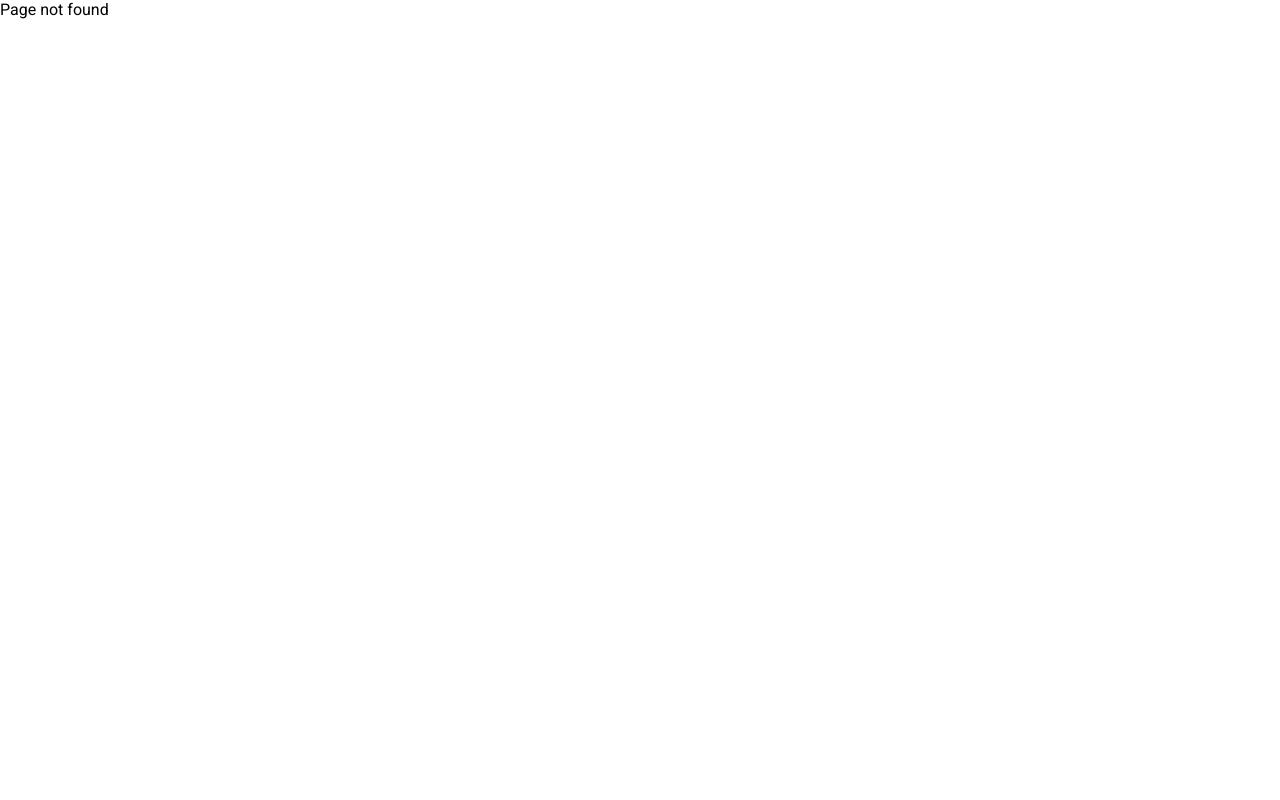
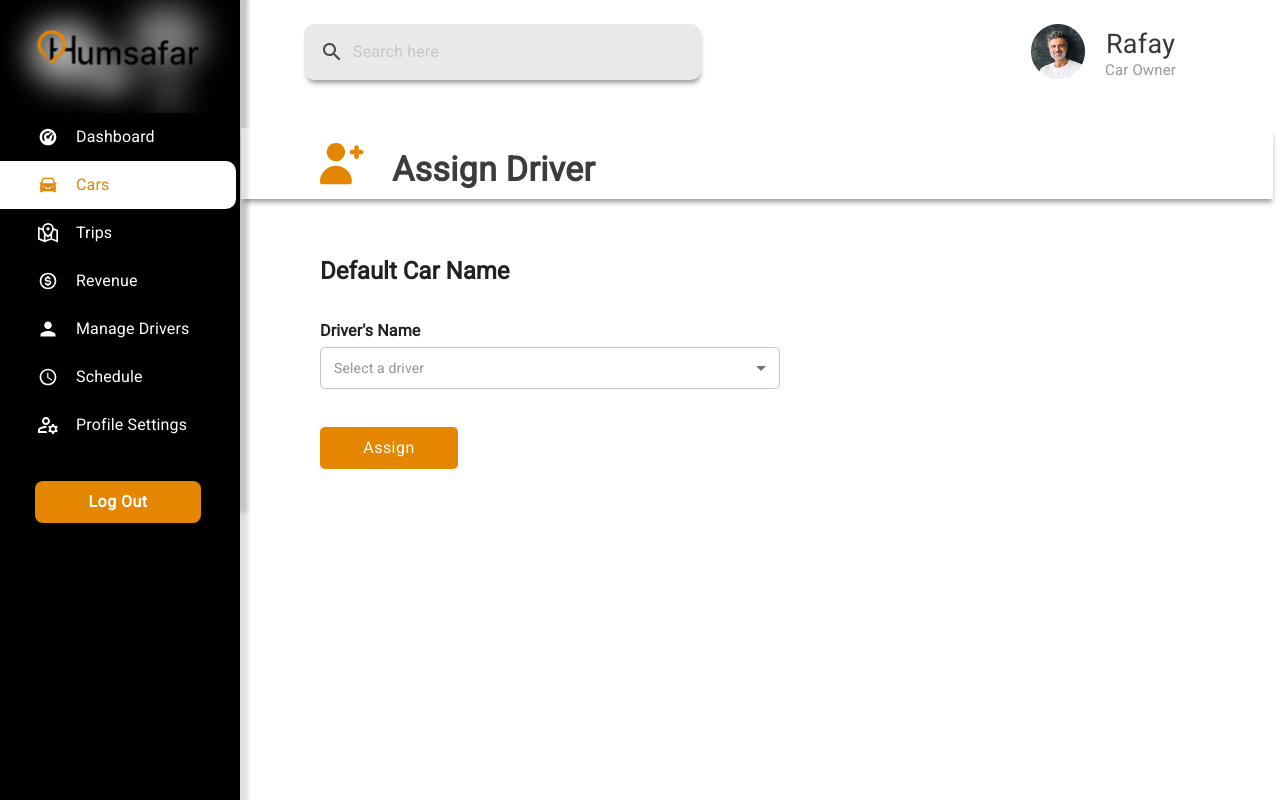
Before and after one commit to umer-shehzad/humsafardashboard, a React (Vite) app: page /driver/cars/assign-driver in a window 1280 px wide. Before the commit this address had no page. Built offline with nearby package versions, Linux system fonts and the light colour scheme.

Commit message:
Implement Assign Driver Page of Car Main Screen

```diff
--- a/package.json
+++ b/package.json
@@ -15,7 +15,7 @@
     "@emotion/styled": "^11.11.5",
     "@fontsource/roboto": "^5.0.13",
     "@mui/icons-material": "^5.15.20",
-    "@mui/material": "^5.15.21",
+    "@mui/material": "^5.16.0",
     "@mui/x-charts": "^7.8.0",
     "formik": "^2.4.6",
     "formik-mui": "^5.0.0-alpha.0",
--- a/src/App.jsx
+++ b/src/App.jsx
@@ -11,6 +11,7 @@ import Login from './pages/login/Login';
 import Password from './pages/signup/Password';
 import PersonalInfo from './pages/signup/PersonalInfo';
 import UploadCnic from './pages/signup/UploadCnic';
+import AssignDriverPage from './pages/driver/AssignDriverPage';
 
 function App() {
   return (
@@ -34,6 +35,7 @@ function App() {
           <Route path="dashboard" element={<DashboardPage />} />
           <Route path="cars" element={<CarsPage />} />
           <Route path="cars/add-car" element={<AddCarPage />} />
+          <Route path="cars/assign-driver" element={<AssignDriverPage />} />
           <Route path="manage-drivers" element={<ManageDriverPage />} />
         </Route>
 
--- a/src/components/common/CustomSelectField.jsx
+++ b/src/components/common/CustomSelectField.jsx
@@ -1,36 +1,58 @@
 import React from 'react';
 import { Field } from 'formik';
-
-import { Box, FormControl, InputLabel, MenuItem, Select, Typography } from '@mui/material';
+import { Box, FormControl, MenuItem, Select, Typography } from '@mui/material';
 
 const CustomSelectField = ({
   fieldName,
   labelName,
   options,
+  placeholder,
+  placeholderColor,
+  placeholderFontSize,
   textFontSize,
   textFontWeight,
   mb,
   borderRadius,
   width,
-    height
-
+  height,
 }) => {
   return (
     <Box>
       <Field name={fieldName}>
-                {({ field, form }) => (
+        {({ field, form }) => {
+          const isPlaceholder = field.value === '';
+          return (
             <FormControl fullWidth>
-                        <Typography fontSize={textFontSize} fontWeight={textFontWeight} mb={mb}>{labelName}</Typography>
+              <Typography fontSize={textFontSize} fontWeight={textFontWeight} mb={mb}>
+                {labelName}
+              </Typography>
               <Select
                 labelId={`${fieldName}-label`}
                 id={fieldName}
                 {...field}
-                            // label={labelName}
+                value={field.value || ""}
+                displayEmpty
                 onChange={(event) => {
                   form.setFieldValue(fieldName, event.target.value);
                 }}
-                            sx={{ borderRadius: borderRadius, width: width, height: height }}
+                renderValue={(selected) => {
+                  if (selected === "") {
+                    return <span style={{ color: placeholderColor, fontSize: placeholderFontSize }}>{placeholder}</span>;
+                  }
+                  return options.find(option => option.value === selected)?.label;
+                }}
+                sx={{
+                  borderRadius: borderRadius,
+                  width: width,
+                  height: height,
+                }}
               >
+                <MenuItem
+                  value=""
+                  disabled
+                >
+                  {placeholder}
+                </MenuItem>
                 {options.map((option) => (
                   <MenuItem key={option.value} value={option.value}>
                     {option.label}
@@ -38,7 +60,8 @@ const CustomSelectField = ({
                 ))}
               </Select>
             </FormControl>
-                )}
+          );
+        }}
       </Field>
     </Box>
   );
--- a/src/components/common/FormHeadingPaper.jsx
+++ b/src/components/common/FormHeadingPaper.jsx
@@ -9,7 +9,7 @@ const FormHeadingPaper = ({ title, imgPath }) => {
       alignItems={'end'}
       component={Paper}
       borderRadius={0}
-      width={'105%'}
+      width={'107.5%'}
       elevation={10}
       pl={9}
       py={1}
@@ -18,7 +18,7 @@ const FormHeadingPaper = ({ title, imgPath }) => {
       sx={{
         position: 'relative',
         zIndex: 1,
-        right: 23,
+        right: 39,
         boxShadow: '1px 5px 5px -2px rgba(0,0,0,0.4)',
       }}
     >
--- a/src/components/driver-side/car/AddCarForm.jsx
+++ b/src/components/driver-side/car/AddCarForm.jsx
@@ -67,7 +67,7 @@ const AddCarForm = () => {
               <CustomSelectField fieldName={'vehicleType'} labelName={'Vehicle Type'} options={vehicleTypeOptions} height={'42px'} width={'50%'} textFontSize={16} textFontWeight={'bold'} mb={0.5} borderRadius={'5px'} />
               <CustomSelectField fieldName={'ficilities'} labelName={'Facilities'} options={facilitiesOptions} height={'42px'} width={'50%'} textFontSize={16} textFontWeight={'bold'} mb={0.5} borderRadius={'5px'} />
 
-              <UploadImage labelName={'Registration Card'} height={'20vh'} width={'50%'} textFontSize={16} textFontWeight={'bold'} mb={3} borderRadius={'10px'} selectImgWidth={'25%'} />
+              <UploadImage labelName={'Registration Card'} height={'20vh'} width={'48%'} textFontSize={16} textFontWeight={'bold'} mb={3} borderRadius={'10px'} selectImgWidth={'25%'} />
 
               <Grid container mt={2} mb={10} gap={5}>
                 <Grid item xs={2.5}>
--- /dev/null
+++ b/src/components/driver-side/car/AssignDriverFrom.jsx
@@ -0,0 +1,63 @@
+import React from 'react';
+import { Box, Grid, Typography } from '@mui/material';
+import CustomButton from '../../common/CustomButton';
+import { Form, Formik } from 'formik';
+import CustomSelectField from '../../common/CustomSelectField';
+import { assignDriverOptions } from '../../../utils/RegisteredCarData';
+import { colors } from '../../../utils/colors';
+import { Link, useLocation } from 'react-router-dom';
+
+const AssignDriverForm = () => {
+  const { state } = useLocation();
+  const carValue = state?.carValue || 'Default Car Name';
+
+  return (
+    <Box ml={5}>
+      <Typography variant='h5' fontWeight={'bold'} mb={4}>{carValue}</Typography>
+      {/* Form */}
+      <Formik
+        initialValues={{
+          assignDriver: '',
+        }}
+        onSubmit={(values) => {
+          console.log(values);
+        }}
+      >
+        {({ errors, touched }) => (
+          <Form>
+            <Box
+              display={'flex'}
+              flexDirection={'column'}
+              rowGap={1.75}
+            >
+              <CustomSelectField
+                fieldName={'driverName'}
+                labelName={`Driver's Name`}
+                placeholder={`Select a driver`}
+                placeholderColor={colors.cardBorderColor}
+                placeholderFontSize={'14px'}
+                options={assignDriverOptions}
+                height={'42px'}
+                width={'50%'}
+                textFontSize={16}
+                textFontWeight={'bold'}
+                mb={0.5}
+                borderRadius={'5px'}
+              />
+
+              <Grid container mt={3}>
+                <Grid item xs={1.5}>
+                  <Link to={'/driver/cars'}>
+                    <CustomButton btnName={'Assign'} width={'120%'} fontWeight={500} borderRadius={'5px'} />
+                  </Link>
+                </Grid>
+              </Grid>
+            </Box>
+          </Form>
+        )}
+      </Formik>
+    </Box>
+  );
+}
+
+export default AssignDriverForm;
--- a/src/components/driver-side/car/CarDetailCard.jsx
+++ b/src/components/driver-side/car/CarDetailCard.jsx
@@ -1,11 +1,9 @@
-import React from 'react'
-
-import { Box, Grid, Typography } from '@mui/material'
-
-import { colors } from '../../../utils/colors'
-import CustomButton from '../../common/CustomButton'
-
-import CarDetailsCardContent from './CarDetailsCardContent'
+import React from 'react';
+import { Box, Grid, Typography } from '@mui/material';
+import { colors } from '../../../utils/colors';
+import CustomButton from '../../common/CustomButton';
+import CarDetailsCardContent from './CarDetailsCardContent';
+import { Link, NavLink } from 'react-router-dom';
 
 const CarDetailCard = ({ carName, Content }) => {
   return (
@@ -15,7 +13,12 @@ const CarDetailCard = ({ carName, Content }) => {
           {/* Card Heading */}
           <Box display={'flex'} justifyContent={'space-between'} py={1} px={1}>
             <Typography variant='h6' fontWeight={600} color={colors.textEightColor}>{carName}</Typography>
-            <CustomButton btnName={'Assign Driver'} width={'100%'} borderRadius={'6px'} fontWeight={500} />
+            <Link
+              to='/driver/cars/assign-driver'
+              state={{ carValue: carName }}
+            >
+              <CustomButton btnName={'Assign Driver'} width={'100%'} borderRadius={'6px'} fontWeight={500} />
+            </Link>
           </Box>
 
           {/* Card Content */}
@@ -32,9 +35,8 @@ const CarDetailCard = ({ carName, Content }) => {
           </Box>
         </Box>
       </Grid>
-
     </Grid>
-  )
+  );
 }
 
-export default CarDetailCard
+export default CarDetailCard;
--- a/src/components/driver-side/layout/MiniDrawer.jsx
+++ b/src/components/driver-side/layout/MiniDrawer.jsx
@@ -1,27 +1,37 @@
 import * as React from 'react';
-import { matchPath,NavLink, useLocation } from 'react-router-dom';
+import { styled, useTheme } from '@mui/material/styles';
+import Box from '@mui/material/Box';
+import MuiDrawer from '@mui/material/Drawer';
+import MuiAppBar from '@mui/material/AppBar';
+import Toolbar from '@mui/material/Toolbar';
+import List from '@mui/material/List';
+import CssBaseline from '@mui/material/CssBaseline';
+import Typography from '@mui/material/Typography';
+import Divider from '@mui/material/Divider';
+import IconButton from '@mui/material/IconButton';
+import MenuIcon from '@mui/icons-material/Menu';
+import ChevronLeftIcon from '@mui/icons-material/ChevronLeft';
+import ChevronRightIcon from '@mui/icons-material/ChevronRight';
+import ListItem from '@mui/material/ListItem';
+import ListItemButton from '@mui/material/ListItemButton';
+import ListItemIcon from '@mui/material/ListItemIcon';
+import ListItemText from '@mui/material/ListItemText';
+import InboxIcon from '@mui/icons-material/MoveToInbox';
+import MailIcon from '@mui/icons-material/Mail';
+import NavBar from './NavBar';
 import { Outlet } from 'react-router-dom';
 
-import Box from '@mui/material/Box';
-import MuiDrawer from '@mui/material/Drawer';
-import List from '@mui/material/List';
-import ListItem from '@mui/material/ListItem';
-import ListItemIcon from '@mui/material/ListItemIcon';
-import ListItemText from '@mui/material/ListItemText';
-import { styled, useTheme } from '@mui/material/styles';
+import { matchPath,NavLink, useLocation } from 'react-router-dom';
+import CustomButton from '../../common/CustomButton';
 import useMediaQuery from '@mui/material/useMediaQuery';
-
+import { MenuData } from '../../../utils/driverMenuData';
 import { colors } from '../../../utils/colors';
-import { MenuData } from '../../../utils/driverMenuData';
-import CustomButton from '../../common/CustomButton';
-
-import NavBar from './NavBar';
 
 const drawerWidth = 240;
 
 const openedMixin = (theme) => ({
   width: drawerWidth,
-  backgroundColor: colors.sideBarBgCOlor,
+  backgroundColor: 'black',
   transition: theme.transitions.create('width', {
     easing: theme.transitions.easing.sharp,
     duration: theme.transitions.duration.enteringScreen,
@@ -31,6 +41,18 @@ const openedMixin = (theme) => ({
   boxShadow: '4px 0px 4px 4px rgba(0,0,0,0.12)',
   [theme.breakpoints.down('sm')]: {
     width: `calc(${theme.spacing(7)} + 1px)`,
+  },
+});
+
+const closedMixin = (theme) => ({
+  transition: theme.transitions.create('width', {
+    easing: theme.transitions.easing.sharp,
+    duration: theme.transitions.duration.leavingScreen,
+  }),
+  overflowX: 'hidden',
+  width: `calc(${theme.spacing(7)} + 1px)`,
+  [theme.breakpoints.up('sm')]: {
+    width: `calc(${theme.spacing(8)} + 1px)`,
   },
 });
 
@@ -48,12 +70,18 @@ const Drawer = styled(MuiDrawer, { shouldForwardProp: (prop) => prop !== 'open'
     flexShrink: 0,
     whiteSpace: 'nowrap',
     boxSizing: 'border-box',
-    ...openedMixin(theme),
-    '& .MuiDrawer-paper': openedMixin(theme),
+    // ...(open && {
+      ...openedMixin(theme),
+      '& .MuiDrawer-paper': openedMixin(theme),
+    // }),
+    // ...(!open && {
+    //   ...closedMixin(theme),
+    //   '& .MuiDrawer-paper': closedMixin(theme),
+    // }),
   }),
 );
 
-const MiniDrawer = () => {
+export default function MiniDrawer() {
   const theme = useTheme();
   const isSmallScreen = useMediaQuery(theme.breakpoints.down('sm'));
   const location = useLocation();
@@ -62,9 +90,20 @@ const MiniDrawer = () => {
     return !!matchPath({ path: path, end: false }, location.pathname) || location.pathname.startsWith(path);
   };
 
+  const [open, setOpen] = React.useState(false);
+
+  const handleDrawerOpen = () => {
+    setOpen(true);
+  };
+
+  const handleDrawerClose = () => {
+    setOpen(false);
+  };
+
   return (
     <Box sx={{ display: 'flex' }}>
       <NavBar />
+
       <Drawer variant="permanent">
         <Box
           sx={{
@@ -133,12 +172,11 @@ const MiniDrawer = () => {
           <CustomButton btnName={'Log Out'} width={'70%'} borderRadius={'8px'} />
         </Box>
       </Drawer>
-      <Box component="main" mt={3} p={3} sx={{ flexGrow: 1 }}>
+
+      <Box component="main" mt={3} p={5} sx={{ flexGrow: 1 }}>
         <DrawerHeader />
         <Outlet />
       </Box>
     </Box>
   );
 }
-
-export default MiniDrawer;
--- /dev/null
+++ b/src/pages/driver/AssignDriverPage.jsx
@@ -0,0 +1,14 @@
+import React from 'react';
+import FormHeadingPaper from '../../components/common/FormHeadingPaper';
+import AssignDriverForm from '../../components/driver-side/car/AssignDriverFrom';
+
+const AssignDriverPage = () => {
+  return (
+    <>
+      <FormHeadingPaper title={'Assign Driver'} imgPath={'/driver/add-person.svg'} />
+      <AssignDriverForm/>
+    </>
+  );
+}
+
+export default AssignDriverPage;
--- a/src/utils/RegisteredCarData.js
+++ b/src/utils/RegisteredCarData.js
@@ -129,3 +129,14 @@ export const facilitiesOptions = [
     value: 'chips'
   },
 ];
+
+export const assignDriverOptions = [
+  {
+    label: 'Ahmad Ali',
+    value: 'ahmad ali'
+  },
+  {
+    label: 'Usman',
+    value: 'usman'
+  },
+];
--- a/src/utils/colors.js
+++ b/src/utils/colors.js
@@ -16,7 +16,7 @@ export const colors = {
   cardBorderColor: '#929292',
   editIconBgColor: '#009688',
   deleteIconBgColor: '#E5343D',
-  sideBarBgCOlor: '#343434',
+  sideBarBgColor: '#343434',
   todoColor1: '#FDF3B4',
   imageIconColor: '#313131',
 };
```
Also changed, not shown: 1 other file (tests, documents, lock files or other folders). Lines whose indentation alone changed are shown as unchanged.
